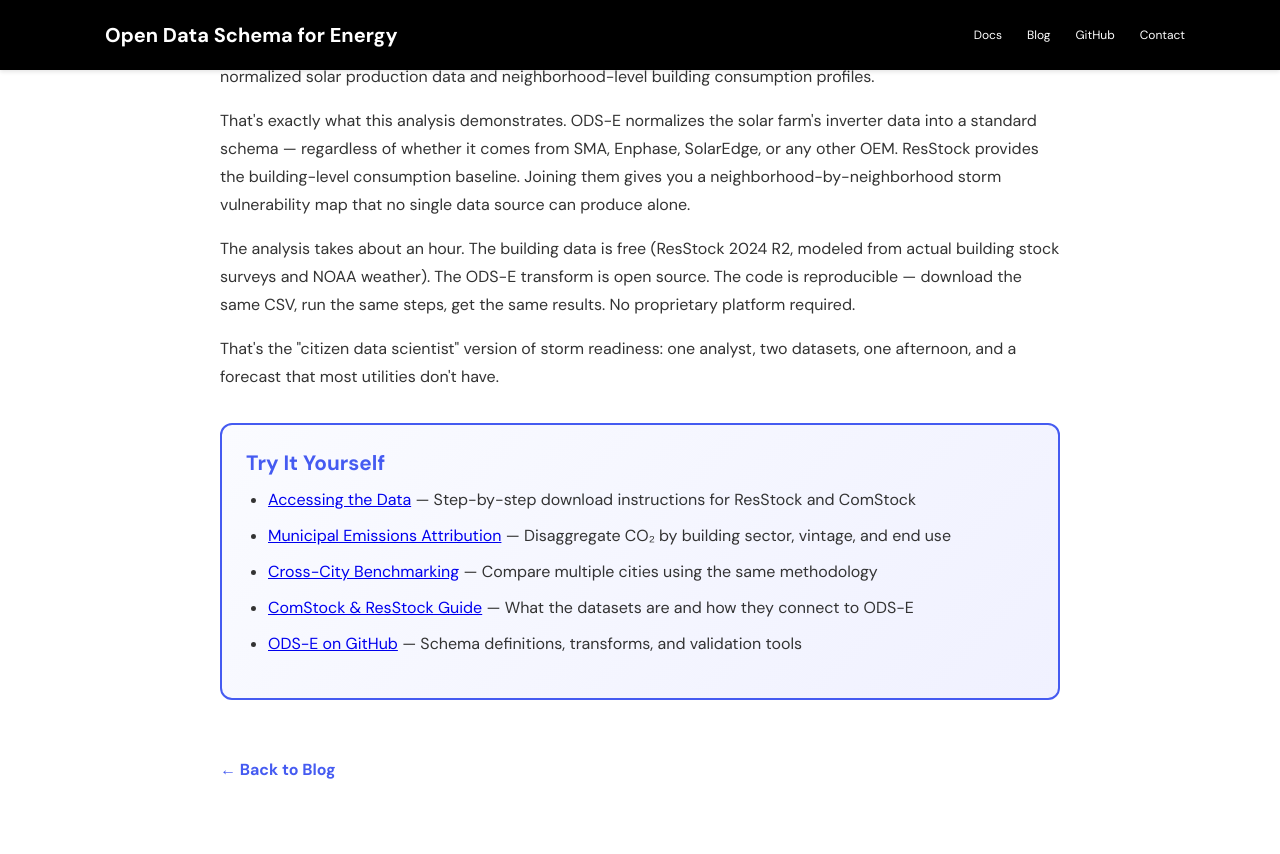
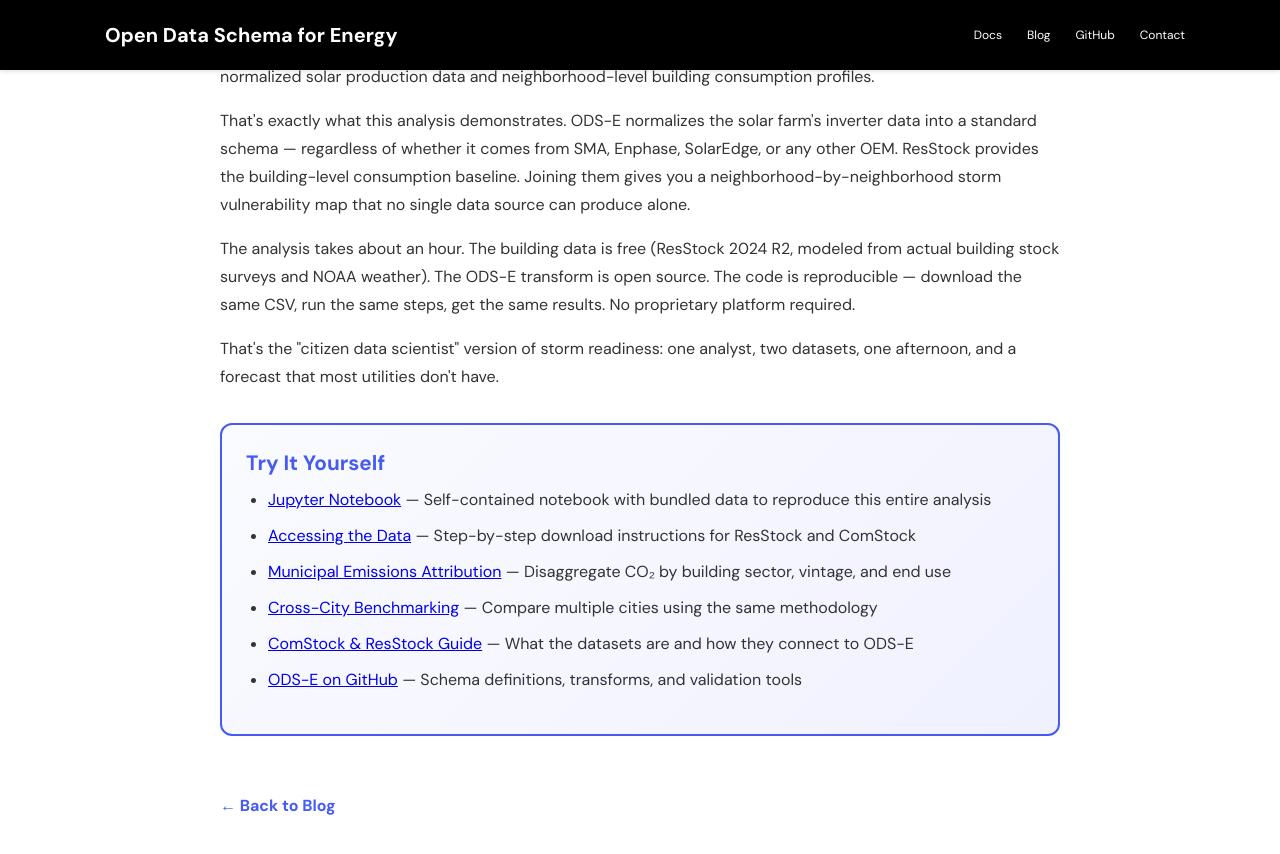
Before and after one commit to AsobaCloud/odse-docs, a Jekyll site: the page articles/winter-storm-fern-solar-whiteout-demand-forecasting.html, which Jekyll copies as it is, in a window 1280 px wide and 900 px high, scrolled down 11668 px. Shown: the top 854 px of the window. Built offline with Jekyll 4.4.1, drawn with Linux system fonts in a browser that asks for light colours.

Commit message:
Link Jupyter notebook from Winter Storm Fern article CTA box

```diff
--- a/articles/winter-storm-fern-solar-whiteout-demand-forecasting.html
+++ b/articles/winter-storm-fern-solar-whiteout-demand-forecasting.html
@@ -346,6 +346,7 @@ plt.savefig("harris_county_vulnerability.svg")</code></pre>
       <div class="cta-box">
         <h3>Try It Yourself</h3>
         <ul>
+          <li><a href="https://github.com/AsobaCloud/odse/blob/main/demos/winter-storm-fern-analysis.ipynb">Jupyter Notebook</a> &mdash; Self-contained notebook with bundled data to reproduce this entire analysis</li>
           <li><a href="/docs/building-integration/accessing-the-data">Accessing the Data</a> &mdash; Step-by-step download instructions for ResStock and ComStock</li>
           <li><a href="/docs/patterns/municipal-emissions-attribution">Municipal Emissions Attribution</a> &mdash; Disaggregate CO&#8322; by building sector, vintage, and end use</li>
           <li><a href="/docs/patterns/cross-city-benchmarking">Cross-City Benchmarking</a> &mdash; Compare multiple cities using the same methodology</li>
```
